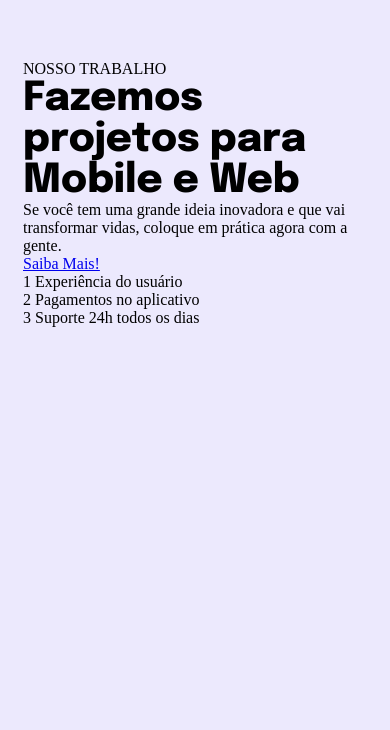
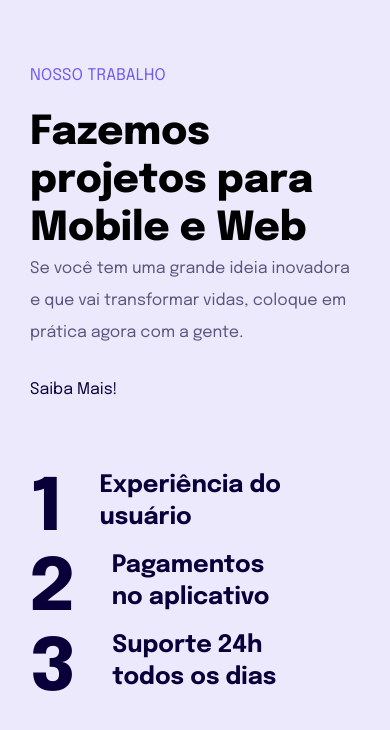
Before and after one commit to tindao02/explorer, a plain HTML site: page Projeto04/index.html in a window 390 px wide. Drawn offline with Linux system fonts and the light colour scheme.

Commit message:
mobile first

```diff
--- a/Projeto04/index.html
+++ b/Projeto04/index.html
@@ -9,7 +9,7 @@
   <meta name="viewport" content="width=device-width, initial-scale=1.0">
   <title>Projeto 04 - Resposividade</title>
 
-  <link href="https://fonts.googleapis.com/css2?family=Epilogue:wght@800&display=swap" rel="stylesheet">
+  <link href="https://fonts.googleapis.com/css2?family=Epilogue:wght@400;700;800&display=swap" rel="stylesheet">
 
   <link rel="stylesheet" href="style.css">
 </head>
--- a/Projeto04/style.css
+++ b/Projeto04/style.css
@@ -9,12 +9,71 @@ ul {
 }
 
 body {
+  font-family: 'Epilogue', sans-serif;
   background: #ECE9FD;
 
-  padding: 60px 23px 66px;
+  padding: 3.75rem 1.4375rem 4.125rem;
+  font-size: 1rem;
+}
+
+main {
+  max-width: 20.625rem;
+  margin: 0 auto;
 }
 
 h1 {
-  font-family: 'Epilogue', sans-serif;
+  font-weight: 800;
   font-size: 2.5rem;
+  line-height: 3rem;
 }
+
+main p:first-child {
+  color: #7158EF;
+  letter-spacing: .3px;
+  text-transform: uppercase;
+  line-height: 2rem;
+
+  margin-bottom: 1.0625rem;
+}
+
+h1 + p {
+  color: rgba(10, 0, 57, 0.64);
+  line-height: 2rem;
+
+  margin-bottom: 2rem;
+}
+
+a {
+  color: #090039;
+  text-decoration: none;
+}
+
+a:hover {
+  color: #09003999;
+  font-weight: 600;
+}
+
+ul {
+  margin-top: 4.5rem;
+}
+
+ul li {
+  font-weight: 700;
+  font-size: 1.5rem;
+  line-height: 2rem;
+  color: #090039;
+
+  max-width: 16.0625rem;
+
+  display: flex;
+  gap: 2.375rem;
+}
+
+ul li span {
+  font-weight: 800;
+  font-size: 4.5rem;
+  line-height: 5rem;
+  letter-spacing: -2px;
+
+  color: #090039;
+}
```
